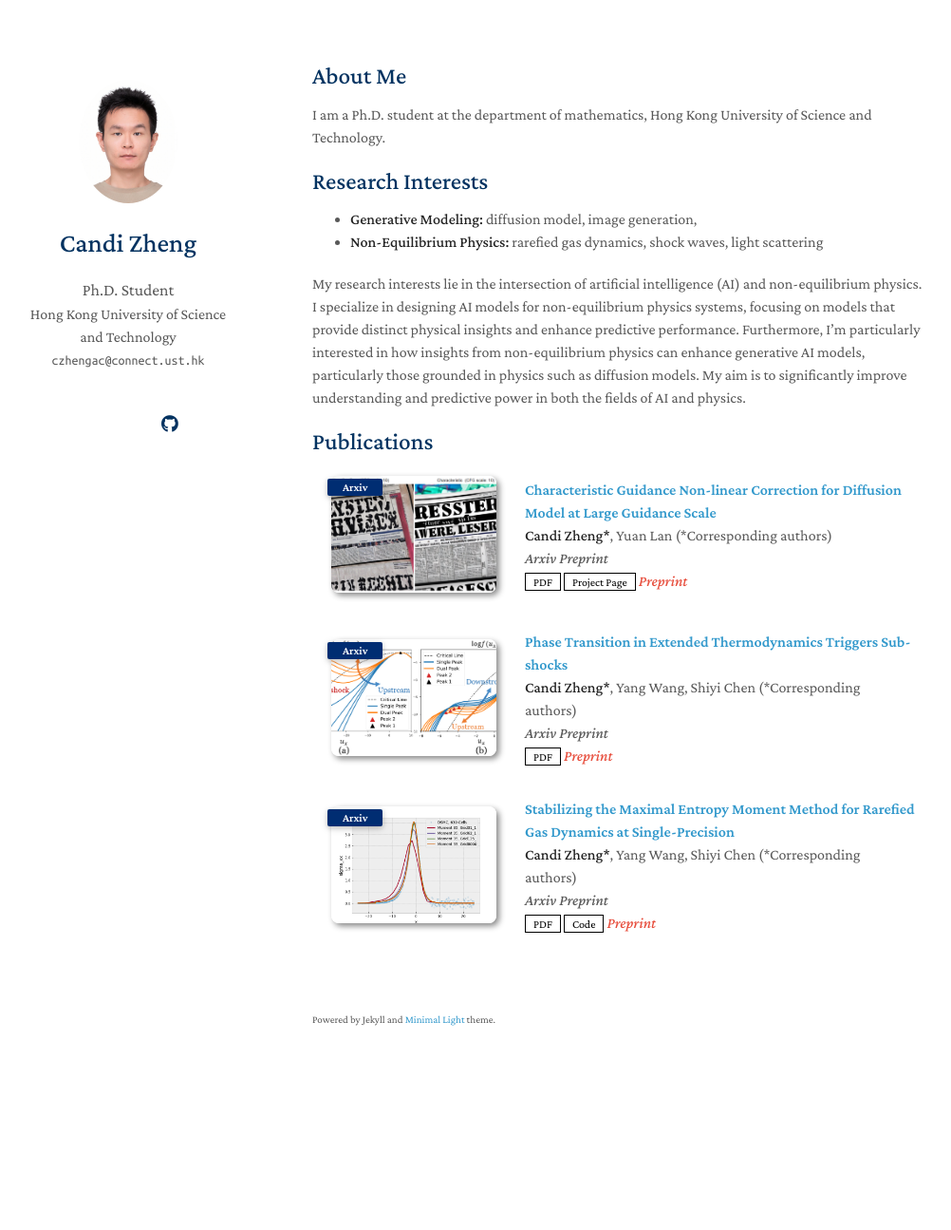
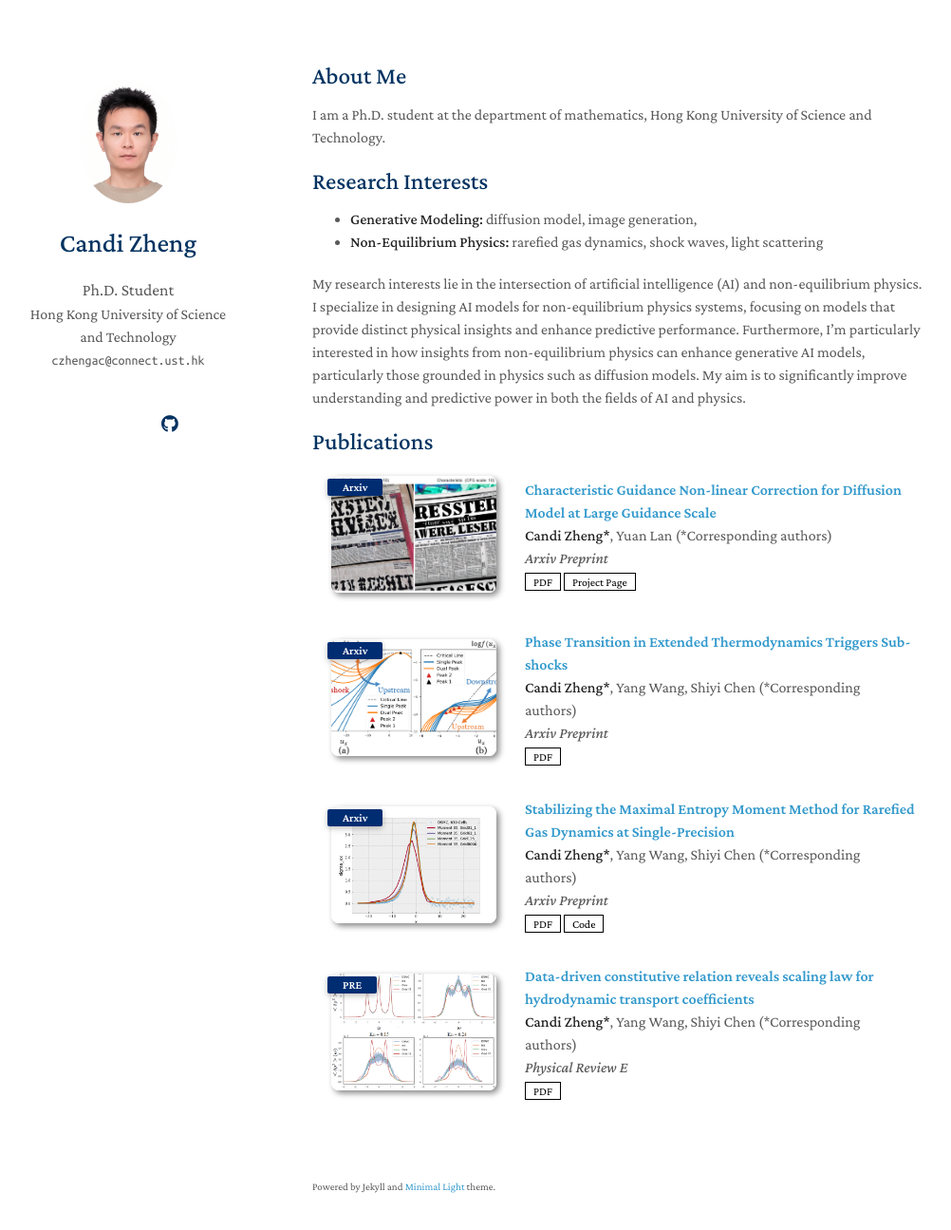
Before and after one commit to charrywhite/charrywhite.github.io, a Jekyll site: the page built from index.md, in a window 1280 px wide and 1330 px high. Shown: the top 1295 px of the window at 95% size, without its empty margins (141-1143 px from the left). Built offline with Jekyll 4.4.1, drawn with Linux system fonts in a browser that asks for light colours; nearby versions of some CDN libraries; a style sheet for code colours, icons or effects is not loaded; our own code applies the rules of GitHub Pages for plain Markdown files.

Commit message:
Update publications.yml

```diff
--- a/_data/publications.yml
+++ b/_data/publications.yml
@@ -7,7 +7,6 @@ main:
     pdf: https://arxiv.org/pdf/2312.07586
     page: https://scraed.github.io/CharacteristicGuidance
     image: ./assets/img/newspaper news english.PNG
-    notes: Preprint
 
 
   - title: Phase Transition in Extended Thermodynamics Triggers Sub-shocks
@@ -16,7 +15,6 @@ main:
     conference: Arxiv Preprint
     pdf: https://arxiv.org/pdf/2304.10742
     image: ./assets/img/PhaseDiagram.PNG
-    notes: Preprint
 
   - title: Stabilizing the Maximal Entropy Moment Method for Rarefied Gas Dynamics at Single-Precision
     authors: <strong>Candi Zheng*</strong>, Yang Wang, Shiyi Chen (*Corresponding authors)
@@ -25,4 +23,10 @@ main:
     pdf: https://arxiv.org/abs/2303.02898
     code: https://github.com/scraed/TheMomentGauge
     image: ./assets/img/sigmax.png
-    notes: Preprint
+
+  - title: Data-driven constitutive relation reveals scaling law for hydrodynamic transport coefficients
+    authors: <strong>Candi Zheng*</strong>, Yang Wang, Shiyi Chen (*Corresponding authors)
+    conference_short: PRE
+    conference: Physical Review E
+    pdf: https://journals.aps.org/pre/abstract/10.1103/PhysRevE.107.015104
+    image: ./assets/img/PaperSpectra.PNG
```
